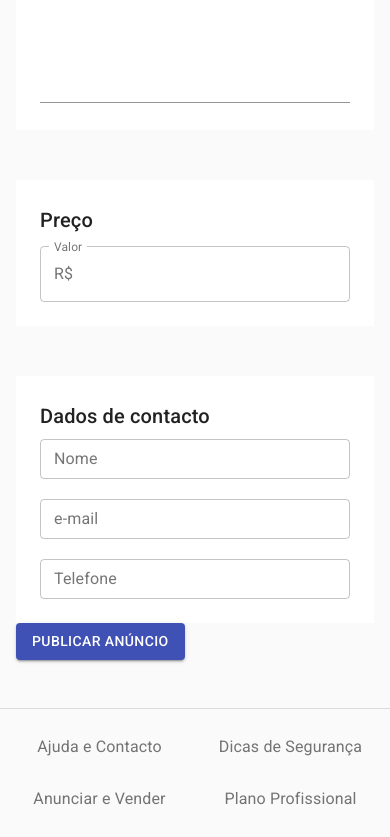
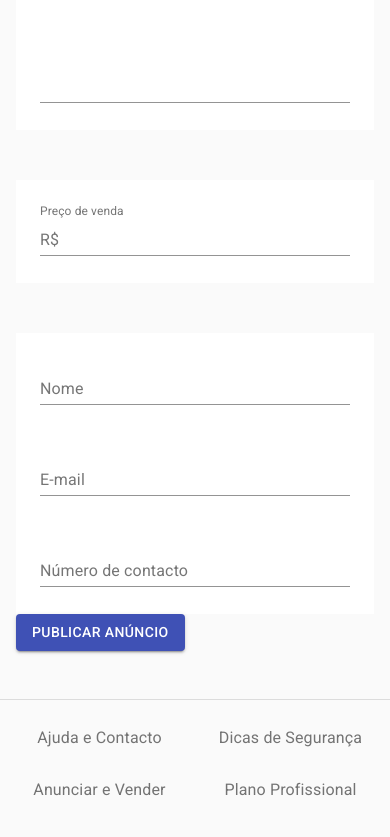
Before and after one commit to ulissessoaresmoreira/webpop, a Next.js app: page /user/publish in a window 390 px wide. Shown: the part 992-1829 px from the top of the page. Built offline with nearby package versions, Linux system fonts and the light colour scheme.

Commit message:
validation fields price, name, email and phone number

```diff
--- a/pages/user/publish.js
+++ b/pages/user/publish.js
@@ -105,7 +105,15 @@ const validationSchema = yup.object().shape({
     description: yup.string()
         .min(50, 'Digite pelo menos 50 caracteres')
         .required('Insira uma descrição para o anúncio'),
-
+    price: yup.number()
+        .required('Campo obrigatório'),
+    email: yup.string()
+        .email('Digite um e-mail válido')
+        .required('Campo obrigatório'),
+    name: yup.string()
+        .required('Campo obrigatório'),
+    phone: yup.number()
+        .required('Campo obrigatório'),
 })
 
 const Publish = () =>{
@@ -141,6 +149,10 @@ const Publish = () =>{
                         title: '',
                         category: '',
                         description: '',
+                        price: '',
+                        email: '',
+                        name: '',
+                        phone: '',
                     }}
                     validationSchema={validationSchema}
                     onSubmit={(values) => {
@@ -268,9 +280,9 @@ const Publish = () =>{
                                                 <InputLabel className={classes.inputLabel}>Escreva os detalhes do seu anúncio</InputLabel>
                                                 <Input
                                                     name="description"
+                                                    onChange={handleChange}
                                                     multiline
                                                     rows={6}
-                                                    variant="outlined"
                                                 />
                                                 <FormHelperText>
                                                     {errors.description}
@@ -281,47 +293,69 @@ const Publish = () =>{
 
                                     <Container maxWidth="md" className={classes.boxContainer}>
                                         <Box className={classes.box}>
-                                            <Typography component="h6" variant="h6" align="left" color="textPrimary" className={classes.titlePrice}>
-                                                Preço
-                                            </Typography>
-                                            <br />
-                                            <FormControl fullWidth varian="outlined">
-                                                <InputLabel className={classes.price}> Valor </InputLabel>
-                                                <br />
-                                                <OutlinedInput
-                                                    onChange={() => {}}
+                                            <FormControl error={errors.price} fullWidth>
+                                            <InputLabel className={classes.titlePrice}>
+                                                Preço de venda
+                                            </InputLabel>
+                                            <br/>
+                                            <Input
+                                                name="price"
+                                                onChange={handleChange}
                                                 startAdornment={<InputAdornment position="start">R$</InputAdornment>}
                                                 labelWidth={40}
                                             />
+                                            <FormHelperText>
+                                                {errors.price}
+                                            </FormHelperText>
                                             </FormControl>
                                         </Box>
                                     </Container>
 
                                     <Container maxWidth="md" className={classes.boxContainer}>
                                         <Box className={classes.box}>
-                                            <Typography component="h6" variant="h6" align="left" color="textPrimary" gutterBottom>
-                                                Dados de contacto
-                                            </Typography>
-                                            <TextField
-                                                label="Nome"
-                                                variant="outlined"
-                                                size="small"
+
+                                            <FormControl error={errors.name} fullWidth>
+                                                <InputLabel gutterBottom>
+                                                    Nome
+                                                </InputLabel>
+                                                <Input
+                                                    name="name"
+                                                    onChange={handleChange}
                                                     fullWidth
                                                     />
+                                                <FormHelperText>
+                                                    {errors.name}
+                                                </FormHelperText>
                                                 <br/><br/>
-                                            <TextField
-                                                label="e-mail"
-                                                variant="outlined"
-                                                size="small"
-                                                fullWidth
+                                            </FormControl>
+
+                                            <FormControl error={errors.email} fullWidth>
+                                                <InputLabel>
+                                                    E-mail
+                                                </InputLabel>
+                                                <Input
+                                                    name="email"
+                                                    onChange={handleChange}
                                                     />
+                                                <FormHelperText>
+                                                    {errors.email}
+                                                </FormHelperText>
                                                 <br/><br/>
-                                            <TextField
-                                                label="Telefone"
-                                                variant="outlined"
-                                                size="small"
-                                                fullWidth
+                                            </FormControl>
+
+                                            <FormControl error={errors.phone} fullWidth>
+                                                <InputLabel>
+                                                    Número de contacto
+                                                </InputLabel>
+                                                <Input
+                                                    name="phone"
+                                                    onChange={handleChange}
                                                 />
+                                                <FormHelperText>
+                                                    {errors.phone}
+                                                </FormHelperText>
+                                            </FormControl>
+
                                         </Box>
                                     </Container>
 
```
Lines whose indentation alone changed are shown as unchanged.
